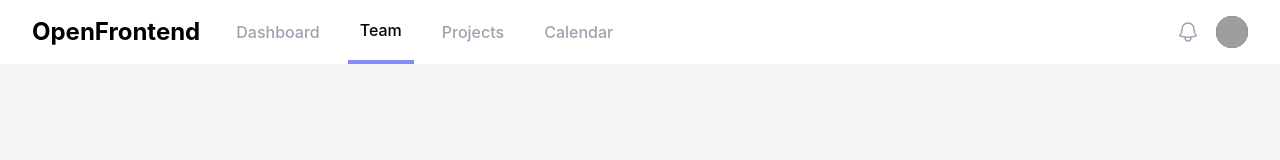
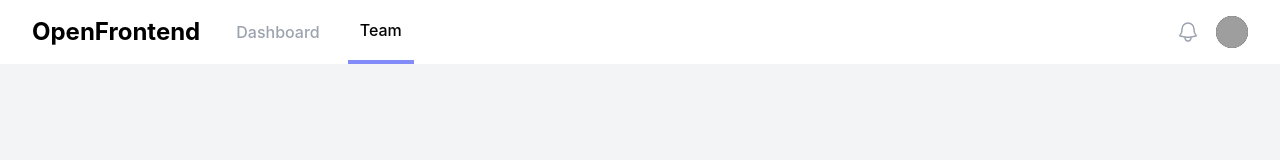
Before and after one commit to OpenFrontend/OpenFrontendFE, a React (Create React App) app: page / in a window 1280 px wide. Shown: the top 160 px of the page. Built offline with nearby package versions, Linux system fonts and the light colour scheme; grey boxes are pictures that could not be loaded.

Commit message:
small change

```diff
--- a/src/Modules/Navbar/Navbar.js
+++ b/src/Modules/Navbar/Navbar.js
@@ -5,8 +5,8 @@ import { Bars3Icon, BellIcon, XMarkIcon } from '@heroicons/react/24/outline'
 const navigation = [
   { name: 'Dashboard', href: '#', current: false },
   { name: 'Team', href: '#', current: true },
-  { name: 'Projects', href: '#', current: false },
-  { name: 'Calendar', href: '#', current: false },
+  // { name: 'Projects', href: '#', current: false },
+  // { name: 'Calendar', href: '#', current: false },
 ]
 
 function classNames(...classes) {
```
